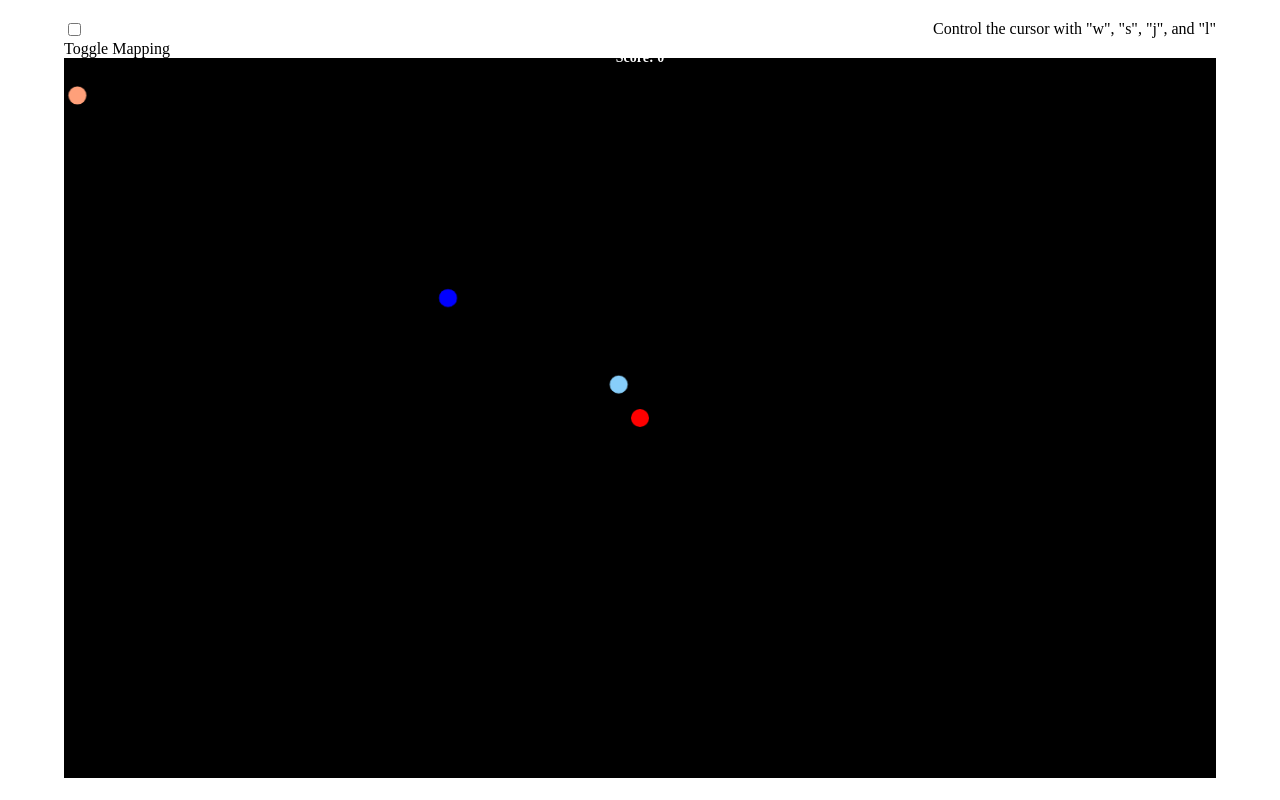
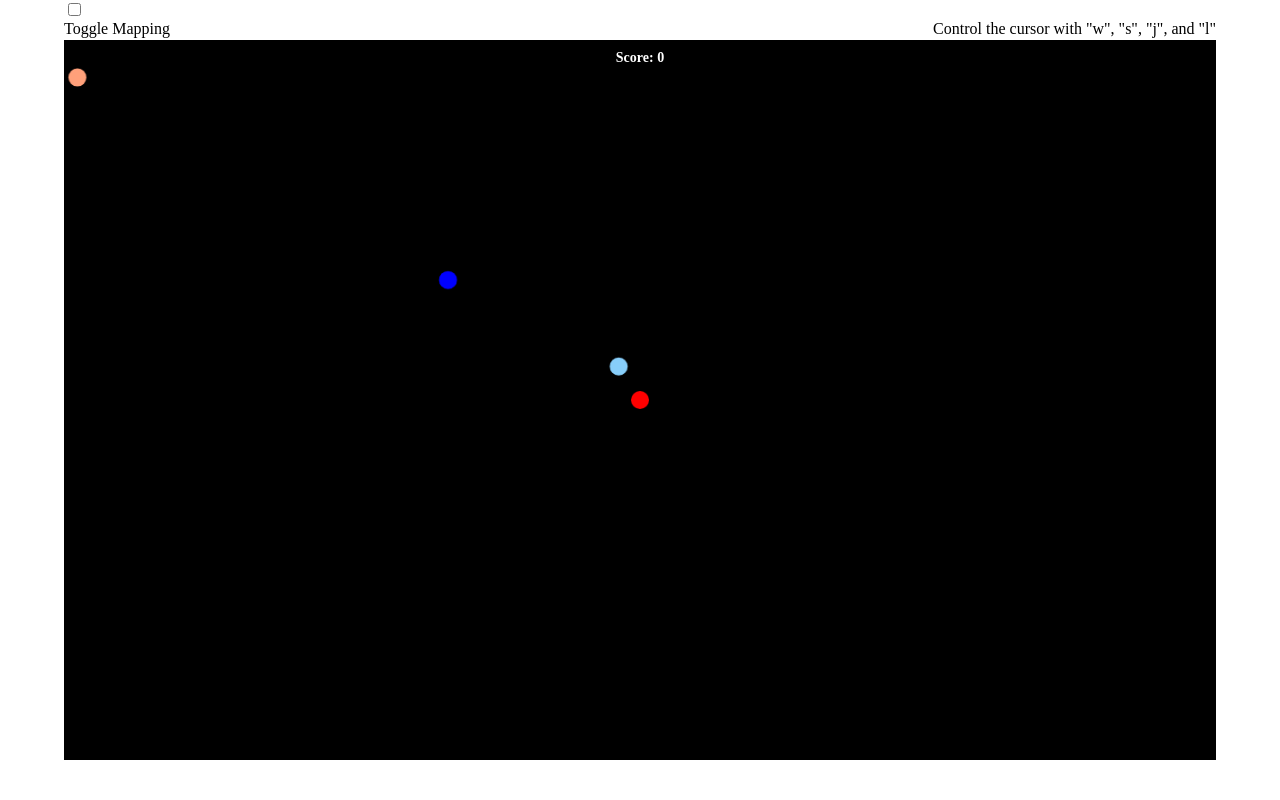
Before and after one commit to EricGriessbach/TwoTargets, a plain HTML site: page index.html in a window 1280 px wide. Drawn offline with Linux system fonts and the light colour scheme.

Commit message:
Update styles.css

```diff
--- a/Code/styles.css
+++ b/Code/styles.css
@@ -55,3 +55,10 @@ body {
     font-size: 24px;
     display: none;
   }
+  .checkbox-container {
+    display: flex;
+    align-items: center;
+    position: absolute;
+    top: -20px;
+    left: 0;
+  }
```
